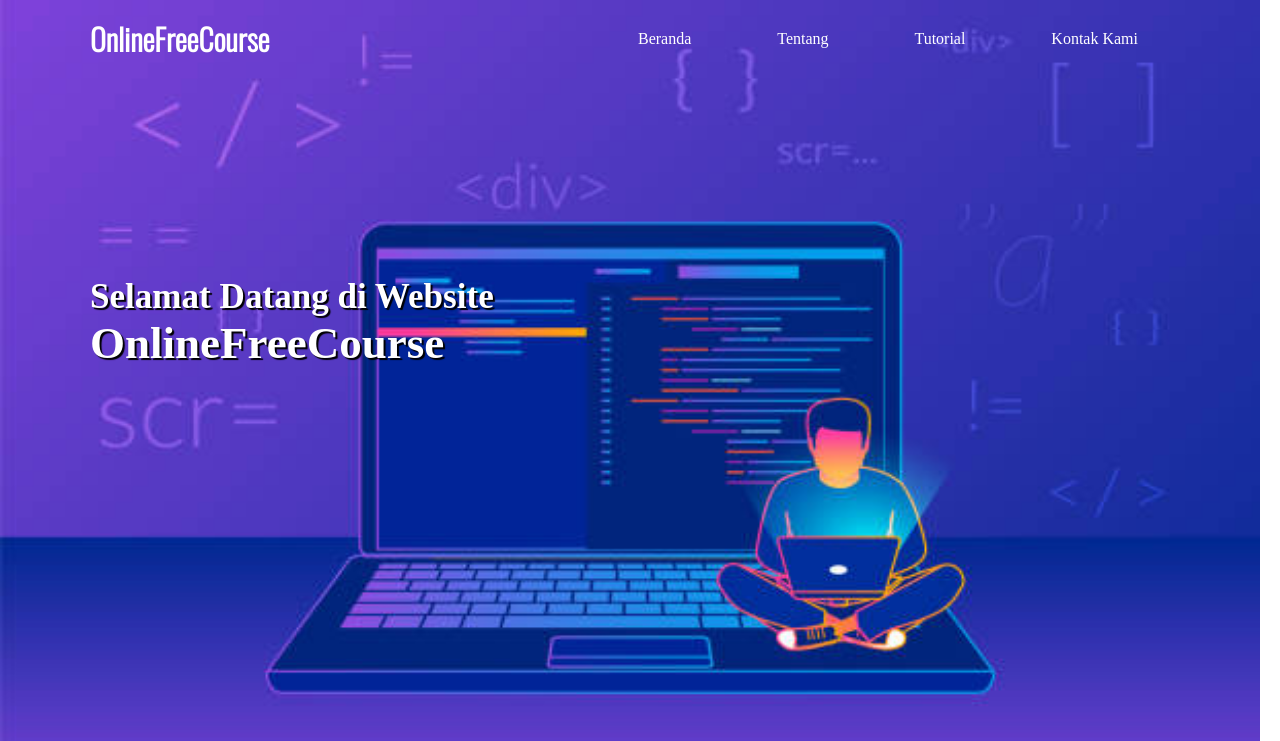
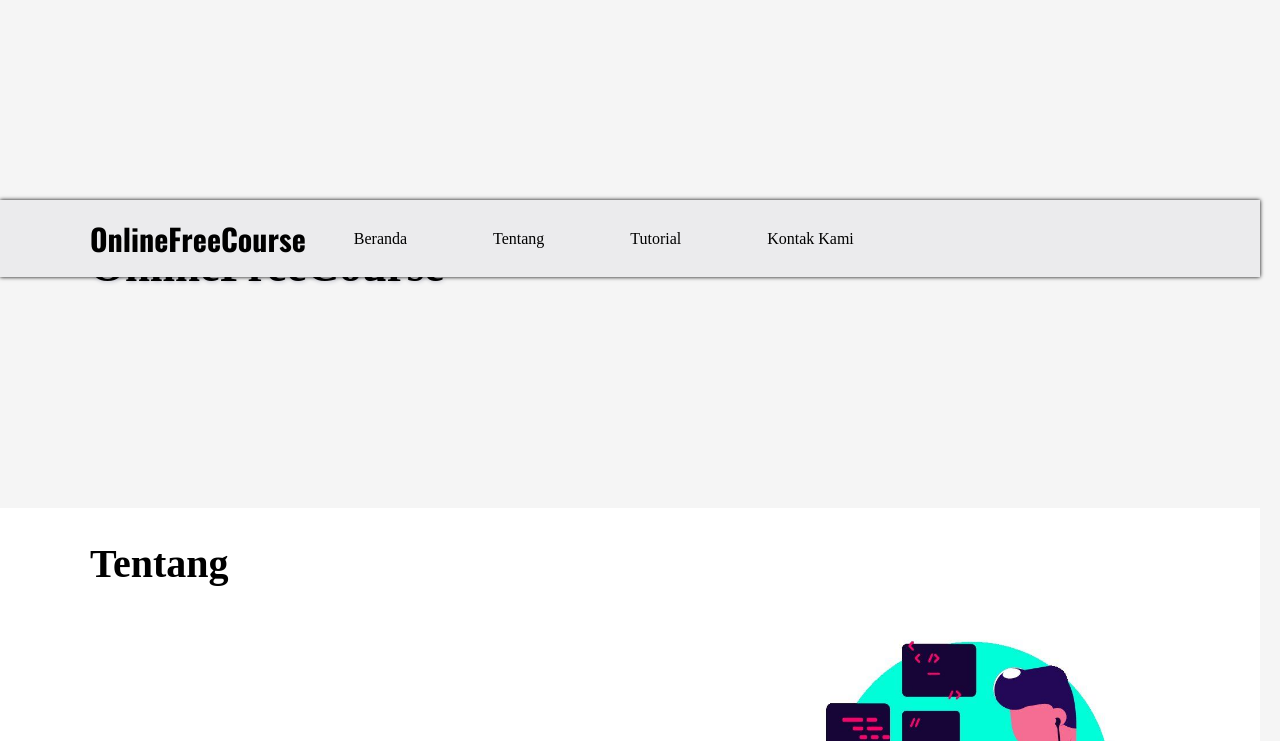
Before and after one commit to ganggaswadiaya/web-desain, a plain HTML site: page index.html in a window 1280 px wide. Shown: the top 741 px of the page. Drawn offline with nearby package versions, Linux system fonts and the light colour scheme; a web font is replaced by a local one.

Commit message:
change file name of the index.html into index.html

```diff
--- a/style/style.css
+++ b/style/style.css
@@ -10,10 +10,15 @@
   font-family: "Poppins";
   src: url(../Poppins/Poppins-LightItalic.ttf);
 }
+@font-face {
+  font-family: "Oswald";
+  src: url(../Oswald/Oswald-VariableFont_wght.ttf);
+}
 
 body {
+  background-color: #f5f5f5;
   max-width: 1260px;
-  background-image: url("../image/gambar1.jpg");
+  /* background-image: url("../image/gambar1.jpg"); */
   background-repeat: no-repeat;
   background-size: 1260px 800px;
 }
@@ -23,9 +28,12 @@ body {
 }
 
 nav {
+  position: fixed;
   display: flex;
-  width: auto;
+  width: 1260px;
   align-items: center;
+  background-color: #ebebed;
+  box-shadow: 0px 0px 4px black;
 }
 
 ul {
@@ -34,19 +42,19 @@ ul {
 
 h4 {
   height: auto;
-  width: 500px;
+  /* width: 500px; */
   margin-top: 1rem;
   margin-left: 90px;
   margin-right: 3rem;
   margin-bottom: 1rem;
   font-family: "Oswald";
-  color: white;
+  color: black;
   font-size: 30px;
   align-items: center;
 }
 
 a {
-  color: white;
+  color: black;
   font-family: "Poppins";
 }
 
@@ -54,7 +62,7 @@ a {
   text-decoration: none;
   justify-content: space-between;
   list-style: none;
-  transition: 1s;
+  transition: 0.5s;
 }
 
 .toggle-menu {
@@ -77,9 +85,8 @@ a {
 }
 .link ul li a:hover {
   color: black;
-  background-color: aquamarine;
-  border-radius: 10px;
-  padding: 5px 5px 5px 5px;
+  background-color: #dedee3;
+  width: 100%;
 }
 
 .link ul {
@@ -90,13 +97,13 @@ a {
 }
 
 .conten {
-  height: 460px;
+  height: 260px;
   font-family: "Poppins";
   margin-left: 90px;
   font-size: 30px;
   margin-top: 200px;
-  color: white;
-  text-shadow: 2px 2px 1px black;
+  color: black;
+  text-shadow: 1px 1px 4px #c4c5d2;
 }
 
 .tentang {
@@ -163,6 +170,7 @@ h5 {
   width: 300px;
   margin-left: 150px;
   margin-right: 100px;
+  box-shadow: 1px 1px 4px black;
   background-color: #ededed;
   border-radius: 5px;
   padding: 1rem 1rem;
@@ -243,6 +251,7 @@ span {
   }
 
   nav {
+    width: auto;
     position: fixed;
     margin-right: 10px;
     background-color: #ededed;
@@ -260,6 +269,7 @@ span {
     margin-left: 30px;
     color: black;
     font-family: "Oswald";
+    width: auto;
   }
 
   ul {
@@ -280,10 +290,9 @@ span {
     margin-top: 20px;
   }
   .tentang h5 {
-    text-align: center;
+    margin-left: 200px;
     padding-top: 3rem;
     font-size: 25px;
-    margin-left: 60px;
   }
   .deskripsi img {
     display: none;
@@ -301,10 +310,9 @@ span {
     margin-top: 1rem;
   }
   .tutorial h5 {
-    text-align: center;
     padding-top: 1rem;
     font-size: 25px;
-    margin-left: 60px;
+    margin-left: 200px;
   }
   .border {
     padding-top: 1rem;
```
